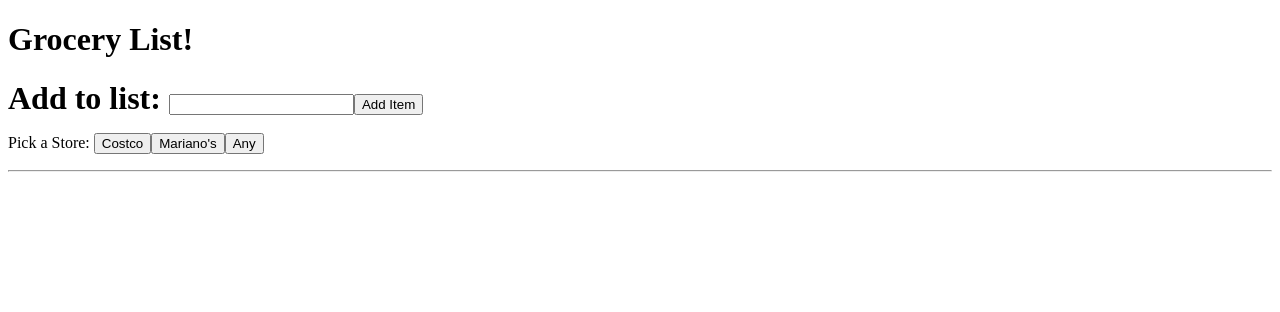
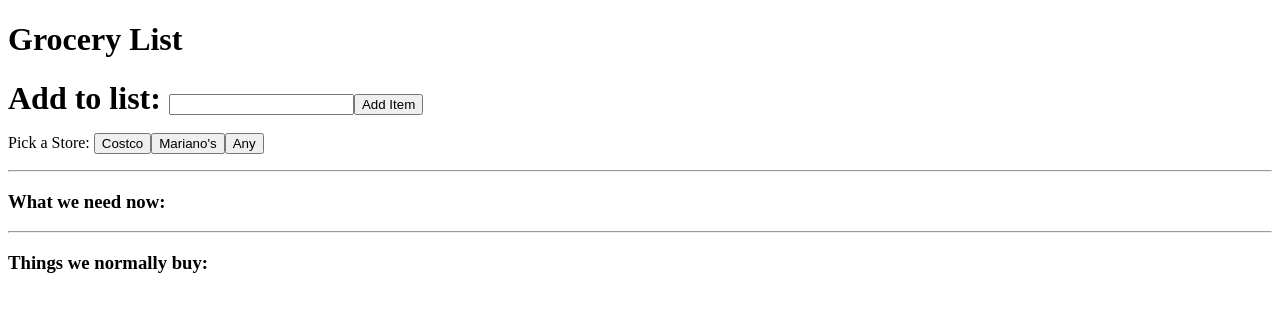
Before and after one commit to DanielSochor/grocery-list, a plain HTML site: page index.html in a window 1280 px wide. Drawn offline with nearby package versions, Linux system fonts and the light colour scheme.

Commit message:
add divs to html for what we need now and in the future

```diff
--- a/index.html
+++ b/index.html
@@ -16,7 +16,7 @@
 </head>
 
 <body>
-    <h1>Grocery List!</h1>
+    <h1>Grocery List</h1>
 
     <form>
         <span id="todo-item">Add to list: <input id="to-do" type="text"><input id="add-to-do" value="Add Item"
@@ -27,7 +27,13 @@
     </form>
 
     <hr>
-    <div id="to-dos"></div>
+    <h3>What we need now:</h3>
+    <!-- check mark, show store, item -->
+    <div id="whatWeNeedNow"></div>
+    <hr>
+    <h3>Things we normally buy:</h3>
+    <!-- click item and it'll add to above -->
+    <div id="whatWeNeedInFuture"></div>
 
     <script src="index.js"></script>
 
```
